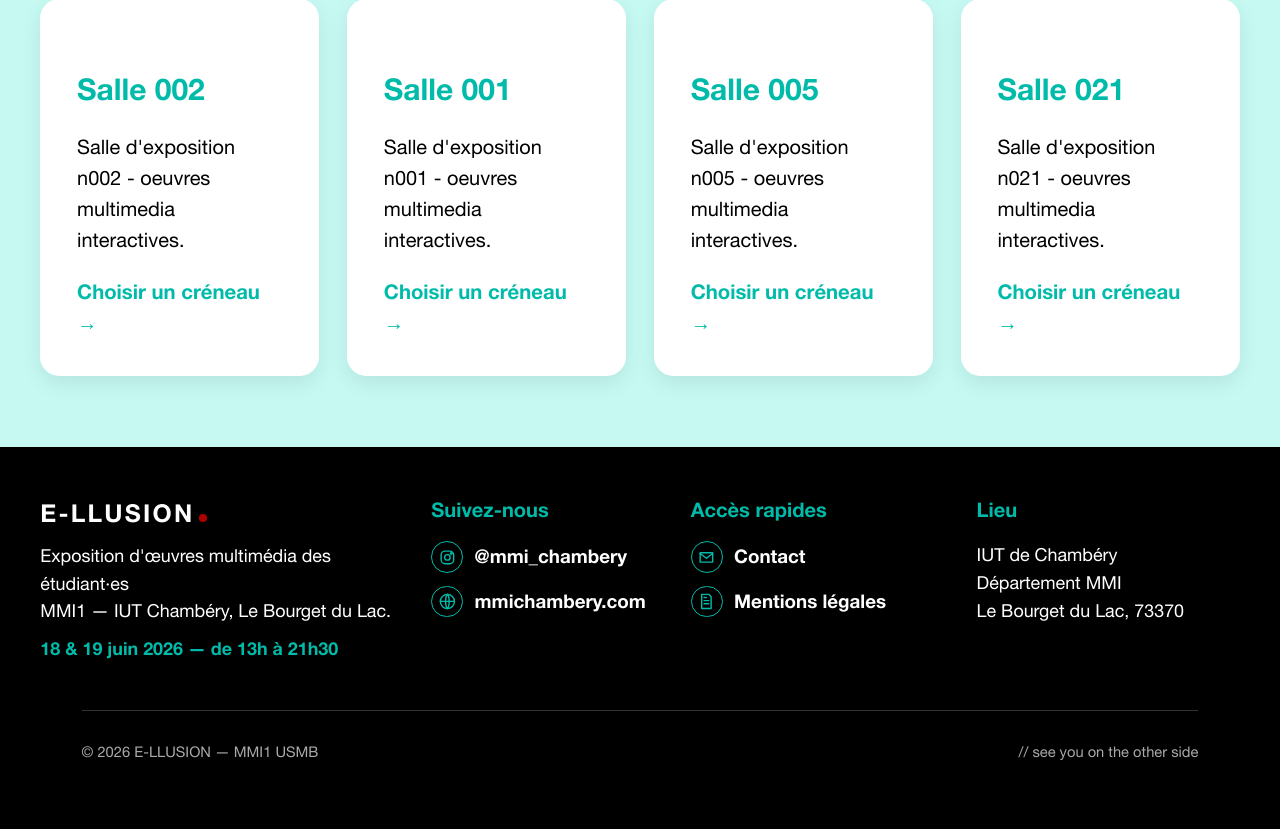
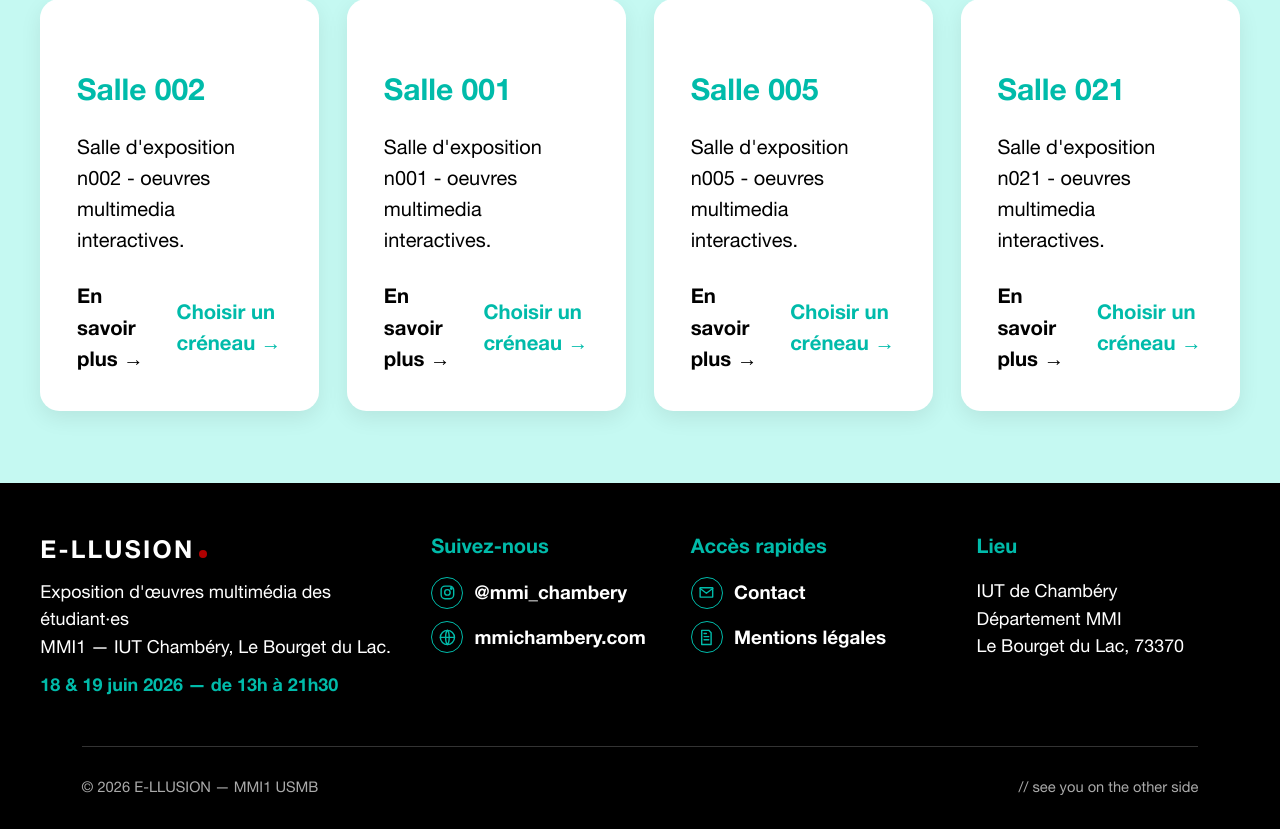
Before and after one commit to moh7391/La-SAE203, a PHP site: page /Visiteurs/index.php in a window 1280 px wide. Shown: the part 1263-2092 px from the top of the page. Before the commit the page ends 2023 px from the top, so only its background shows below. Run offline with PHP 8.4, Linux system fonts and the light colour scheme; data comes from the database, SQL or seed files in the repository.

Commit message:
en savoir plus

```diff
--- a/Visiteurs/index.php
+++ b/Visiteurs/index.php
@@ -64,7 +64,10 @@ $salles = eillusion_get_salles($CONNEXION);
           <article class="room-card">
             <h3 class="room-number"><?php echo e($salle['nom_salle']); ?></h3>
             <p><?php echo e($salle['description']); ?></p>
-            <a href="inscription.php?id_salle=<?php echo (int) $salle['id_salle']; ?>" class="text-link teal">Choisir un créneau →</a>
+            <div class="card-actions">
+              <a href="salle.php?id_salle=<?php echo (int) $salle['id_salle']; ?>" class="text-link">En savoir plus →</a>
+              <a href="inscription.php?id_salle=<?php echo (int) $salle['id_salle']; ?>" class="text-link teal">Choisir un créneau →</a>
+            </div>
           </article>
         <?php } ?>
       </div>
```
